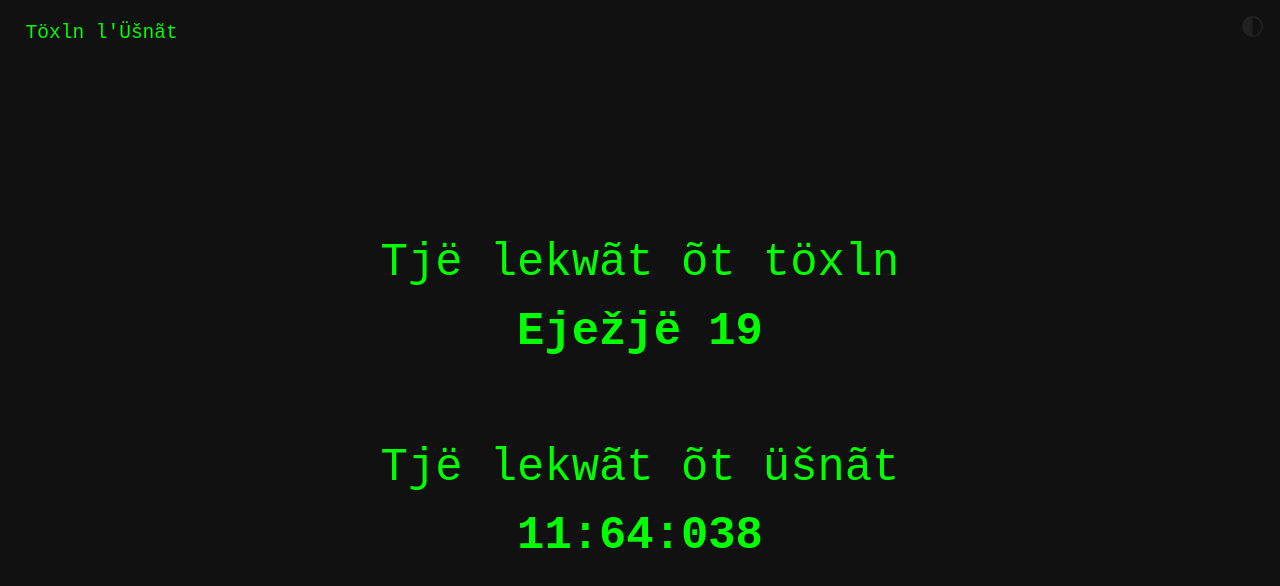
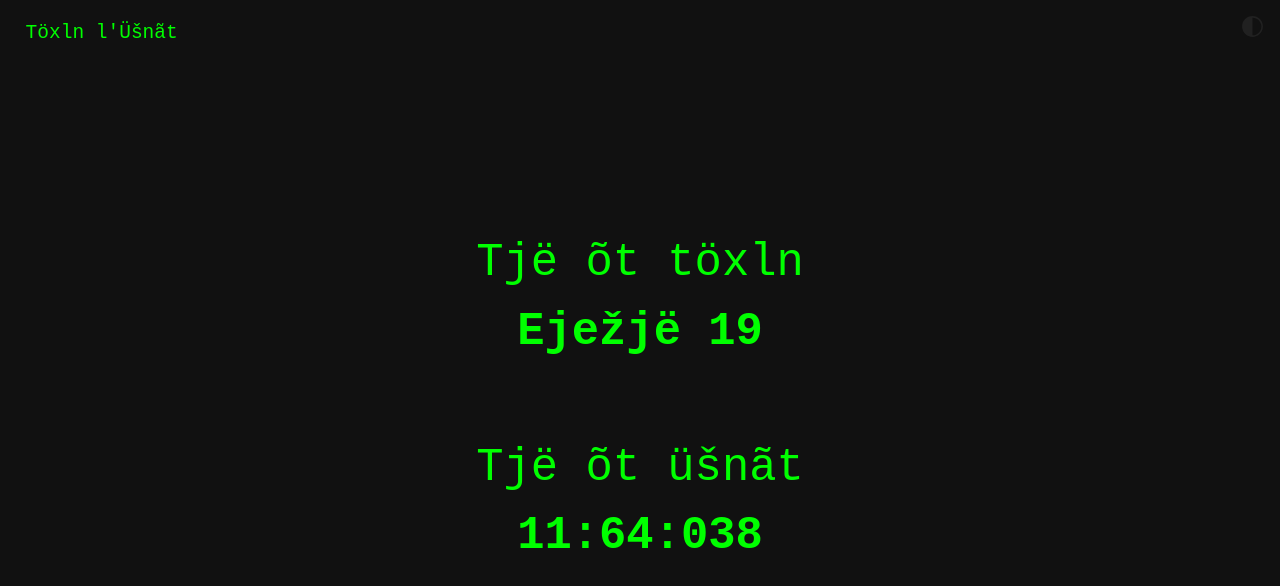
Before and after one commit to Jat286/tu, a plain HTML site: page index.html in a window 1280 px wide. Drawn offline with Linux system fonts and the light colour scheme.

Commit message:
Wording
Remove verb 'to be' from copula sentences as per new grammar guidelines

```diff
--- a/index.html
+++ b/index.html
@@ -148,7 +148,7 @@
       display.classList.add('tick');
       setTimeout(() => display.classList.remove('tick'), 100);
 
-      display.innerHTML = `Tjë lekwãt õt töxln<br><b>${monthName} ${dayInMonth}</b><br><br>Tjë lekwãt õt üšnãt<br><b>${HH}:${MM}:${SSS}</b>`;
+      display.innerHTML = `Tjë õt töxln<br><b>${monthName} ${dayInMonth}</b><br><br>Tjë õt üšnãt<br><b>${HH}:${MM}:${SSS}</b>`;
     }
 
     updateConworldTime();
```
